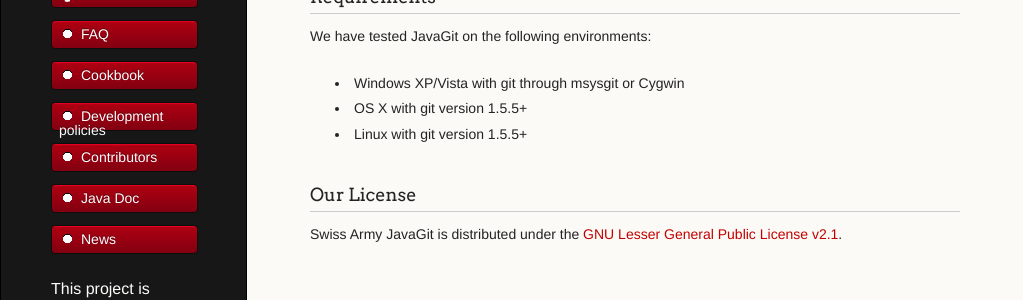
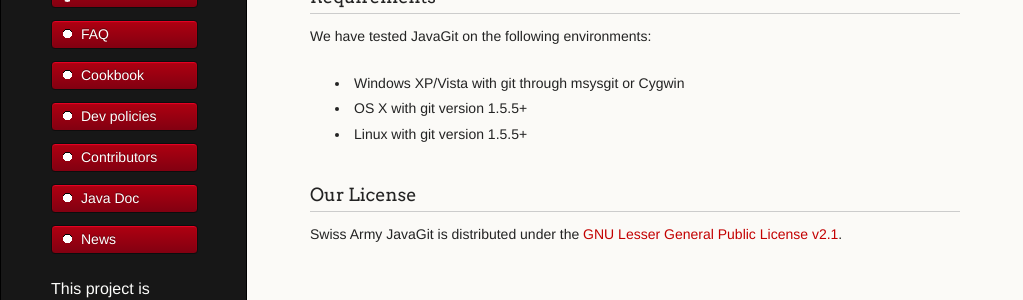
Before and after one commit to bit-man/SwissArmyJavaGit, a Jekyll site: the page built from index.md, in a window 1280 px wide. Shown: the part 310-610 px from the top of the page, without its empty margins (0-1023 px from the left). Built offline with Jekyll 4.4.1, drawn with Linux system fonts in a browser that asks for light colours; Markdown is read by kramdown in place of the engine named in the settings.

Commit message:
Fix label

```diff
--- a/_layouts/index.html
+++ b/_layouts/index.html
@@ -24,7 +24,7 @@
           <li><a class="buttons github" href="https://github.com/bit-man/SwissArmyJavaGit">View On GitHub</a></li>
           <li><a class="buttons bullet" href="faq.html">FAQ</a></li>
           <li><a class="buttons bullet" href="cookbook.html">Cookbook</a></li>
-          <li><a class="buttons bullet" href="devpolicies.html">Development policies</a></li>
+          <li><a class="buttons bullet" href="devpolicies.html">Dev policies</a></li>
           <li><a class="buttons bullet" href="contributors.html">Contributors</a></li>
           <li><a class="buttons bullet" href="javadoc.html">Java Doc</a></li>
           <li><a class="buttons bullet" href="news.html">News</a></li>
```
